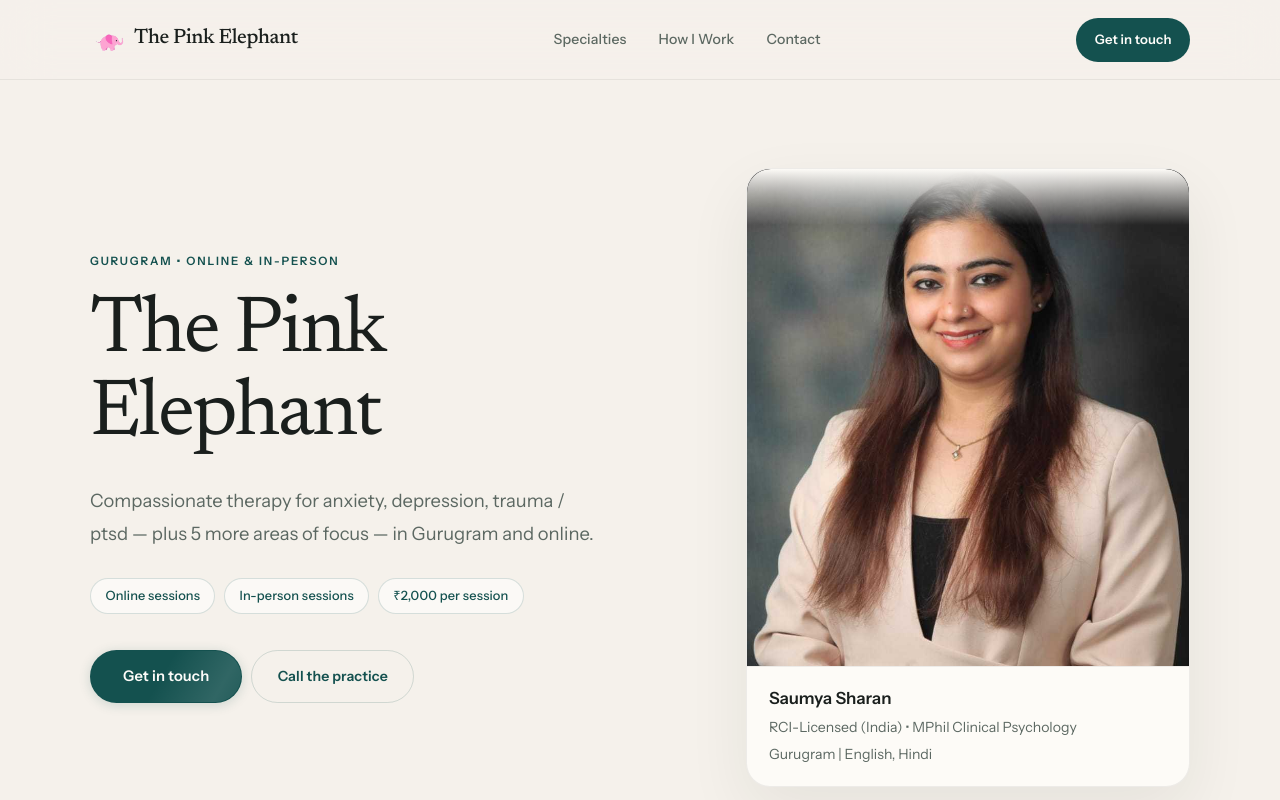
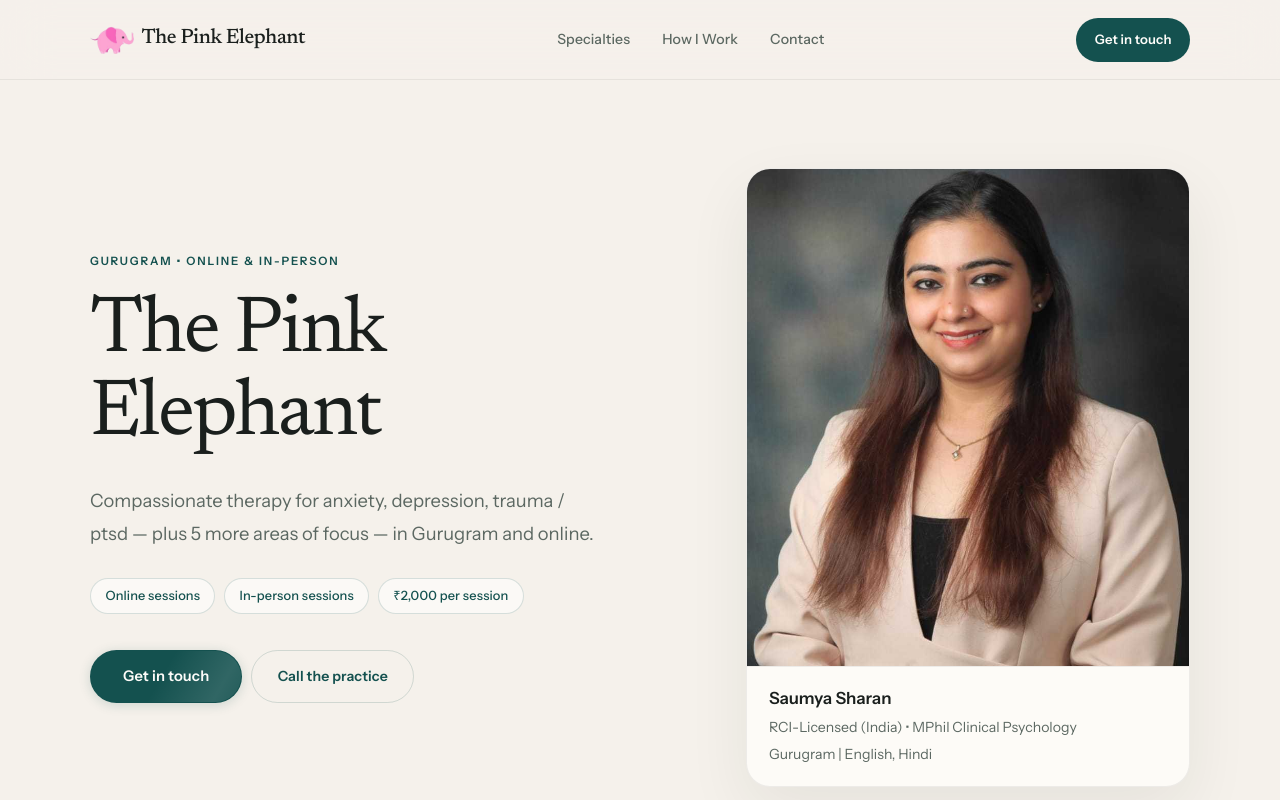
Before and after one commit to Arhaan2104/pinkelephant-coralehr, a Next.js app: page / in a window 1280 px wide. Shown: the top 800 px of the page. Built offline with nearby package versions, Linux system fonts and the light colour scheme.

Commit message:
fix: remove portrait gradient overlay (was fading photo top), re-crop elephant icon for alignment

```diff
--- a/src/app/globals.css
+++ b/src/app/globals.css
@@ -459,18 +459,7 @@
   object-position: center 38%;
 }
 
-.portraitCard::before {
-  content: "";
-  position: absolute;
-  top: 0;
-  left: 0;
-  right: 0;
-  height: 3.5rem;
-  background: linear-gradient(180deg, var(--surface) 0%, transparent 100%);
-  z-index: 1;
-  pointer-events: none;
-  border-radius: var(--radius-lg) var(--radius-lg) 0 0;
-}
+/* gradient overlay removed — was washing out the top of the portrait */
 
 .portraitMeta {
   padding: 1.15rem 1.35rem 1.25rem;
```
Also changed, not shown: public/elephant-icon.png, src/app/icon.png.
